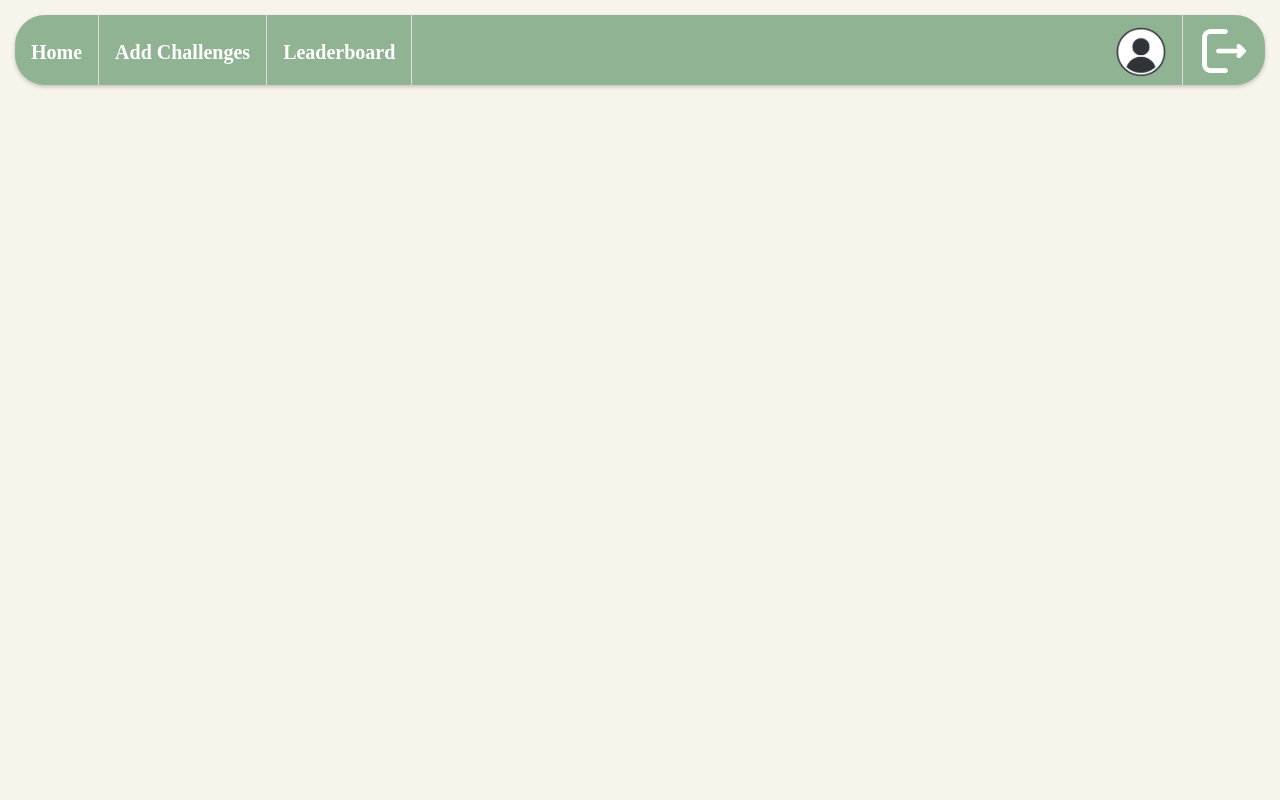
After one commit to ec5ug/ExploreXP, a Django app: template explorexp/templates/navbar.html in a window 1280 px wide. The commit adds this page. Run offline with Django 4.2, Linux system fonts and the light colour scheme; the template is opened without the code that fills it, so the values that code supplies are empty; some libraries are stand-ins or nearby versions.

Commit message:
Beginning of navbar

```diff
--- a/explorexp/templates/index.html
+++ b/explorexp/templates/index.html
@@ -1,4 +1,5 @@
 {% load socialaccount %}
+{% include 'navbar.html' %}
 <html lang="en">
 <head>
     <meta charset="UTF-8">
--- /dev/null
+++ b/explorexp/templates/navbar.html
@@ -0,0 +1,102 @@
+<!-- Bootstrap CSS -->
+<link href="https://cdn.jsdelivr.net/npm/bootstrap@5.1.3/dist/css/bootstrap.min.css" rel="stylesheet" integrity="sha384-1BmE4kWBq78iYhFldvKuhfTAU6auU8tT94WrHftjDbrCEXSU1oBoqyl2QvZ6jIW3" crossorigin="anonymous">
+<link href="https://fonts.googleapis.com/css?family=Open+Sans:400,600,300" rel="stylesheet" type="text/css">
+<script src="https://cdn.jsdelivr.net/npm/bootstrap@5.1.3/dist/js/bootstrap.bundle.min.js" integrity="sha384-ka7Sk0Gln4gmtz2MlQnikT1wXgYsOg+OMhuP+IlRH9sENBO0LRn5q+8nbTov4+1p" crossorigin="anonymous"></script>
+
+<!-- Font AWESOME -->
+<link rel="stylesheet" href="https://use.fontawesome.com/releases/v5.6.1/css/all.css">
+
+<!-- Sources: -->
+<!-- https://www.w3schools.com/css/css3_buttons.asp -->
+<!-- https://www.w3schools.com/howto/howto_js_topnav.asp -->
+
+{% load static %}
+
+<style>
+
+    body {
+        font-family: "Avenir", "Proxima Nova", Serif;
+        background-color: #F7F4EB;
+
+    }
+
+    h1 {
+        color: #728370;
+    }
+
+    a {
+        color: #198754;
+    }
+
+    a:hover{
+        color: #16633f;
+    }
+
+    button#logout {
+        border: none;
+        background: none;
+        padding-top: 0;
+        padding-bottom: 0;
+        margin: 0;
+        outline: none;
+    }
+
+    form#logoutform{
+        padding:0;
+    }
+
+    nav {
+        height: 70px;
+        list-style-type: none;
+        margin-top: 15px;
+        padding: 0;
+        overflow: hidden;
+        background-color: #90b493;
+        border-radius: 30px;
+        margin-left: 15px;
+        margin-right: 15px;
+        box-shadow: 0 2px 4px rgba(0, 0, 0, 0.2);
+
+        top: 0px;
+        position: sticky;
+    }
+
+    .navleft {
+        float: left;
+        border-right:1px solid #dedede;
+        height: 70px;
+    }
+
+    .navdesign {
+        display: block;
+        color: white;
+        text-align: center;
+        vertical-align: middle;
+        padding: 12px 16px;
+        text-decoration: none;
+        font-weight: bold;
+        font-size: 20px;
+    }
+
+    .brsmall {
+        display: block;
+        margin-bottom: .5em;
+    }
+</style>
+<title>TutorMe</title>
+<nav>
+    <a class="active navleft navdesign" href="{% url 'index' %}"><span class="brsmall"></span>Home</a>
+    <a class="navleft navdesign" href="{% url 'categories' %}"><span class="brsmall"></span>Add Challenges</a>
+    <a class="navleft navdesign" href="{% url 'categories' %}"><span class="brsmall"></span>Leaderboard</a>
+
+    <form id="logoutform" method="POST" action="/logout/" style="float:right;">
+        {% csrf_token %}
+        <button type="submit" class="navdesign navleft" id="logout">
+            <img style="font-size: 12px; margin-top: 2px" src="../../../static/images/logout.png" width ="50" height="50" alt="Logout">
+        </button>
+    </form>
+
+
+
+    <a style="float:right" class="navleft navdesign" href="{% url 'view_profile' username=request.user.username %}"><img style="font-size: 12px" src="../../../static/images/profile.png" width ="50" height="50" alt="My Profile"/></a>
+</nav>
```
Also changed, not shown: explorexp/static/images/logout.png (added), explorexp/static/images/profile.png (added).
